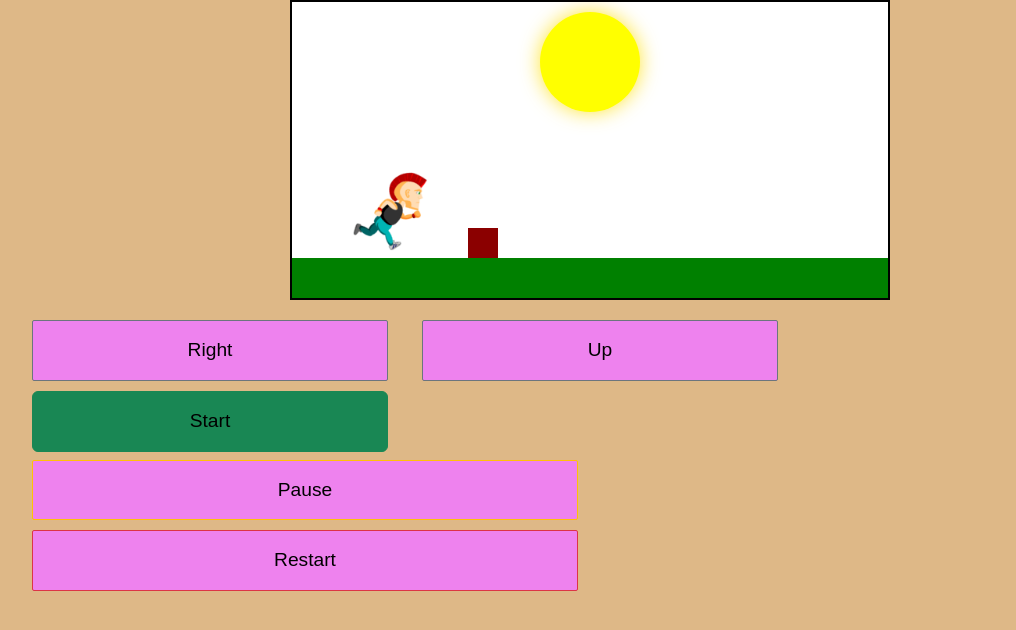
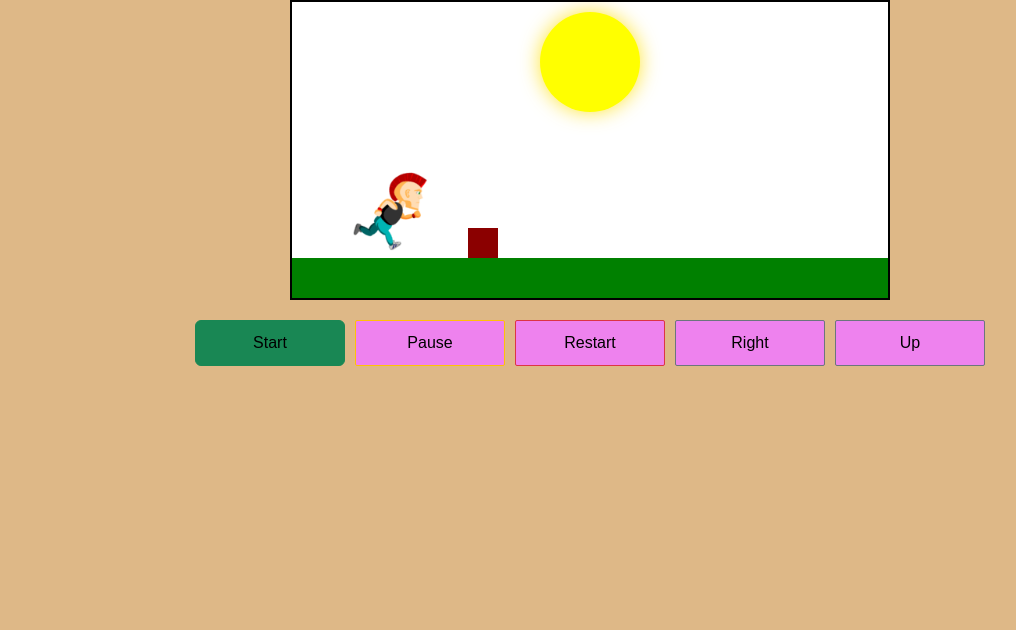
Before and after one commit to mmusafiri98/Game-Runner-Punk, a plain HTML site: page index.html in a window 1280 px wide. Shown: the part 88-718 px from the top of the page, without its empty margins (50-1066 px from the left). Drawn offline with nearby package versions, Linux system fonts and the light colour scheme.

Commit message:
Update index.html

```diff
--- a/index.html
+++ b/index.html
@@ -96,16 +96,90 @@
         gap: 10px; /* Distanza tra righe */
     }
 
+    /* Stile generale per i pulsanti */
+    #keyboard button {
+        font-size: 1rem; /* Testo leggibile */
+        padding: 10px; /* Compatta i pulsanti */
+        flex: 1; /* Permette una distribuzione uniforme */
+        max-width: 150px; /* Imposta una larghezza massima */
+    }
+
+    #keyboard {
+        display: flex;
+        flex-wrap: wrap; /* Avvolge i pulsanti su più righe */
+        justify-content: center; /* Centra i pulsanti */
+        gap: 10px; /* Spaziatura tra pulsanti */
+    }
+
     @media (max-width: 768px) {
-        #keyboard .row {
-            flex-direction: column; /* Disposizione verticale su schermi stretti */
-            align-items: center; /* Centra i pulsanti */
-        }
-
-        #keyboard button {
-            font-size: 1.5rem; /* Testo ancora più leggibile */
+        #keyboard {
+            padding: 10px; /* Aggiungi un po' di spazio intorno */
         }
     }
+     /* Stile generale per i pulsanti */
+     #keyboard button {
+        font-size: 1rem; /* Testo leggibile */
+        padding: 10px; /* Compatta i pulsanti */
+        flex: 1; /* Permette una distribuzione uniforme */
+        max-width: 150px; /* Imposta una larghezza massima */
+    }
+
+    #keyboard {
+        display: flex;
+        flex-wrap: wrap; /* Avvolge i pulsanti su più righe */
+        justify-content: center; /* Centra i pulsanti */
+        gap: 10px; /* Spaziatura tra pulsanti */
+    }
+
+    @media (max-width: 768px) {
+        #keyboard {
+            padding: 10px; /* Aggiungi un po' di spazio intorno */
+        }
+    }
+     /* Stile generale per i pulsanti */
+     #keyboard button {
+        font-size: 1rem; /* Testo leggibile */
+        padding: 10px; /* Compatta i pulsanti */
+        flex: 1; /* Permette una distribuzione uniforme */
+        max-width: 150px; /* Imposta una larghezza massima */
+    }
+
+    #keyboard {
+        display: flex;
+        flex-wrap: wrap; /* Avvolge i pulsanti su più righe */
+        justify-content: center; /* Centra i pulsanti */
+        gap: 10px; /* Spaziatura tra pulsanti */
+    }
+
+    @media (max-width: 768px) {
+        #keyboard {
+            padding: 10px; /* Aggiungi un po' di spazio intorno */
+        }
+    }
+    <style>
+    /* Stile generale per i pulsanti */
+    #keyboard button {
+        font-size: 1rem; /* Testo leggibile */
+        padding: 10px; /* Compatta i pulsanti */
+        flex: 1; /* Permette una distribuzione uniforme */
+        max-width: 150px; /* Imposta una larghezza massima */
+    }
+
+    #keyboard {
+        display: flex;
+        flex-wrap: wrap; /* Avvolge i pulsanti su più righe */
+        justify-content: center; /* Centra i pulsanti */
+        gap: 10px; /* Spaziatura tra pulsanti */
+    }
+
+    @media (max-width: 768px) {
+        #keyboard {
+            padding: 10px; /* Aggiungi un po' di spazio intorno */
+        }
+    }
+
+
+
 
         #up,
         #right,
@@ -147,26 +221,12 @@
 
     <!-- Bottoni -->
     <div id="keyboard" class="container">
-    <div class="row">
-        <div class="col-4 d-flex justify-content-center">
-            <button id="right" class="btn btn-secondary w-100">Right</button>
-        </div>
-        <div class="col-4 d-flex justify-content-center">
-            <button id="up" class="btn btn-secondary w-100">Up</button>
-        </div>
-        <div class="col-4 d-flex justify-content-center">
-            <button id="start" class="btn btn-success w-100" style="color: black;">Start</button>
-        </div>
+        <button id="start" class="btn btn-success" style="color: black;">Start</button>
+        <button id="Pause" class="btn btn-warning">Pause</button>
+        <button id="Restart" class="btn btn-danger">Restart</button>
+        <button id="right" class="btn btn-secondary">Right</button>
+        <button id="up" class="btn btn-secondary">Up</button>
     </div>
-    <div class="row mt-2">
-        <div class="col-6 d-flex justify-content-center">
-            <button id="Pause" class="btn btn-warning w-100">Pause</button>
-        </div>
-        <div class="col-6 d-flex justify-content-center">
-            <button id="Restart" class="btn btn-danger w-100">Restart</button>
-        </div>
-    </div>
-</div>
 
 
 
```
